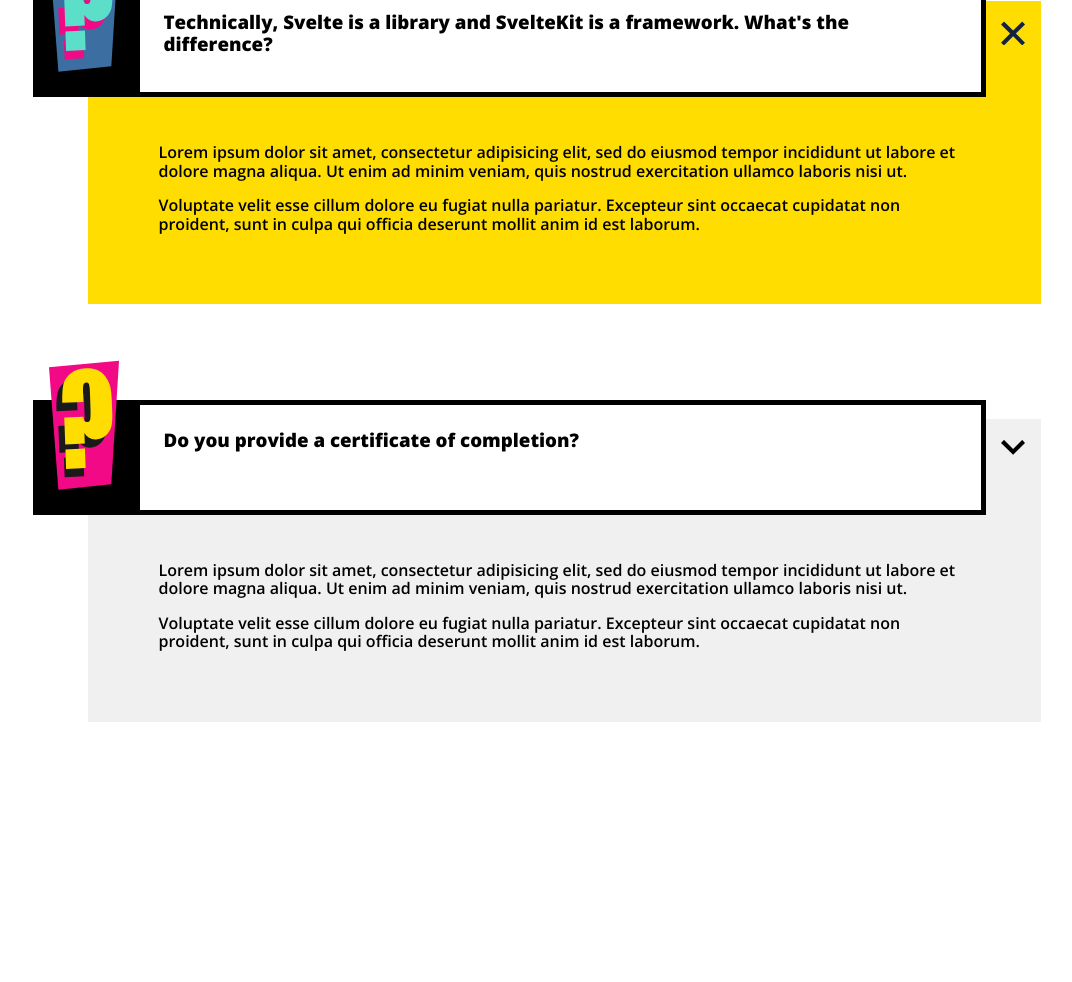
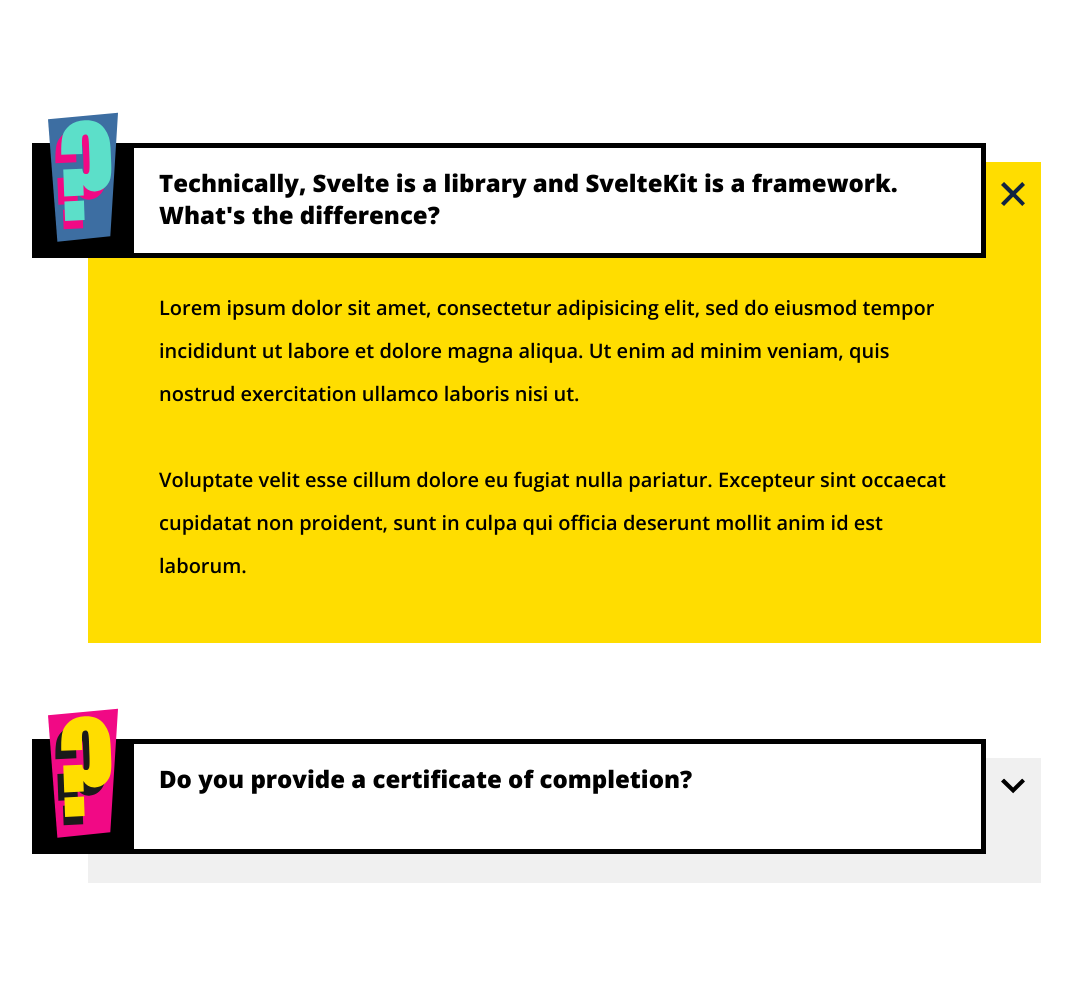
Before and after one commit to peter-hinch/advent-of-css-2022-day-11-expander-collapser, a website: page index.html in a window 1280 px wide. Shown: the whole page, without its empty margins (104-1176 px from the left). Before the commit the page ends 818 px from the top, so only its background shows below. Drawn offline with nearby package versions, Linux system fonts and the light colour scheme.

Commit message:
Fine tune layout.

```diff
--- a/index.html
+++ b/index.html
@@ -38,11 +38,11 @@
                 Technically, Svelte is a library and SvelteKit is a framework.
                 What's the difference?
               </h3>
-              <button
-                class="heading__answer-toggle"
-                aria-label="Collapse"
-              ></button>
             </div>
+            <button
+              class="heading__answer-toggle"
+              aria-label="Collapse"
+            ></button>
           </div>
           <div class="item__answer">
             <p>
@@ -84,11 +84,8 @@
               <h3 class="heading__question-text">
                 Do you provide a certificate of completion?
               </h3>
-              <button
-                class="heading__answer-toggle"
-                aria-label="Expand"
-              ></button>
             </div>
+            <button class="heading__answer-toggle" aria-label="Expand"></button>
           </div>
           <div class="item__answer">
             <p>
--- a/styles.css
+++ b/styles.css
@@ -3,64 +3,79 @@
 body {
   display: flex;
   flex-direction: column;
-  justify-content: center;
   align-items: center;
+  padding-top: 178px;
   height: 100vh;
   font-family: 'Open Sans', sans-serif;
 }
 
-section#q-and-a {
+.q-and-a__item {
+  position: relative;
+  top: -35px;
 }
 
-section#q-and-a .q-and-a__item {
-}
-
-.question__heading {
+.item__question {
   display: flex;
   flex-direction: row;
 }
 
-.item__answer {
-  position: relative;
-  top: -96px;
-  left: 55px;
+.question__heading {
   box-sizing: border-box;
-  padding: 126px 85px 55px 71px;
-  width: 953px;
-  z-index: -200;
+  display: flex;
+  flex-direction: row;
+  min-height: 115px;
+  background: #fff;
+  border: 5px solid #000;
 }
 
 .question__heading .heading__question-text {
   margin: 0;
-  padding: 24px;
-  padding-right: 38px;
-  width: 779px;
-  background: #fff;
-  border: 5px solid #000;
+  padding: 19px 38px 22px 25px;
+  width: 784px;
+  font-weight: 800;
+  font-size: 24px;
+  line-height: 32px;
 }
 
 .question__heading .heading__question-image {
   position: relative;
-  width: 102px;
-  height: 115px;
+  width: 97px;
+  height: auto;
   background: #000;
 }
 
 .question__heading .heading__question-image svg {
   position: absolute;
-  top: -40px;
-  left: 16px;
+  top: -36px;
+  left: 11px;
   width: 70px;
   height: 130px;
 }
 
-.question__heading .heading__answer-toggle {
+.heading__answer-toggle {
   width: 24px;
   height: 24px;
   margin: 39px 15px 0;
   background: transparent;
   border: none;
   cursor: pointer;
+}
+
+.item__answer {
+  position: relative;
+  top: -96px;
+  left: 56px;
+  box-sizing: border-box;
+  padding: 81px 85px 36px 71px;
+  width: 953px;
+  z-index: -200;
+}
+
+.item__answer p {
+  font-weight: 600;
+  font-size: 20px;
+  line-height: 43px;
+  margin-top: 43px;
 }
 
 .q-and-a__expanded svg.question-image__layer1 {
@@ -73,8 +88,8 @@
   fill: #5cdfc9;
 }
 
-.q-and-a__expanded .question__heading .heading__answer-toggle {
-  background: no-repeat url('./images/cross.svg');
+.q-and-a__expanded .heading__answer-toggle {
+  background: center no-repeat url('./images/cross.svg');
 }
 
 .q-and-a__expanded .item__answer {
@@ -84,17 +99,25 @@
 .q-and-a__collapsed svg.question-image__layer1 {
   fill: #f10985;
 }
+
 .q-and-a__collapsed svg.question-image__layer2 {
   fill: #1a1a1a;
 }
+
 .q-and-a__collapsed svg.question-image__layer3 {
   fill: #ffdd00;
 }
 
-.q-and-a__collapsed .question__heading .heading__answer-toggle {
-  background: no-repeat url('./images/caret.svg');
+.q-and-a__collapsed .heading__answer-toggle {
+  background: center no-repeat url('./images/caret.svg');
 }
 
 .q-and-a__collapsed .item__answer {
   background: #f0f0f0;
 }
+
+.q-and-a__collapsed .item__answer p {
+  margin: 0;
+  height: 4px;
+  overflow-y: hidden;
+}
```
